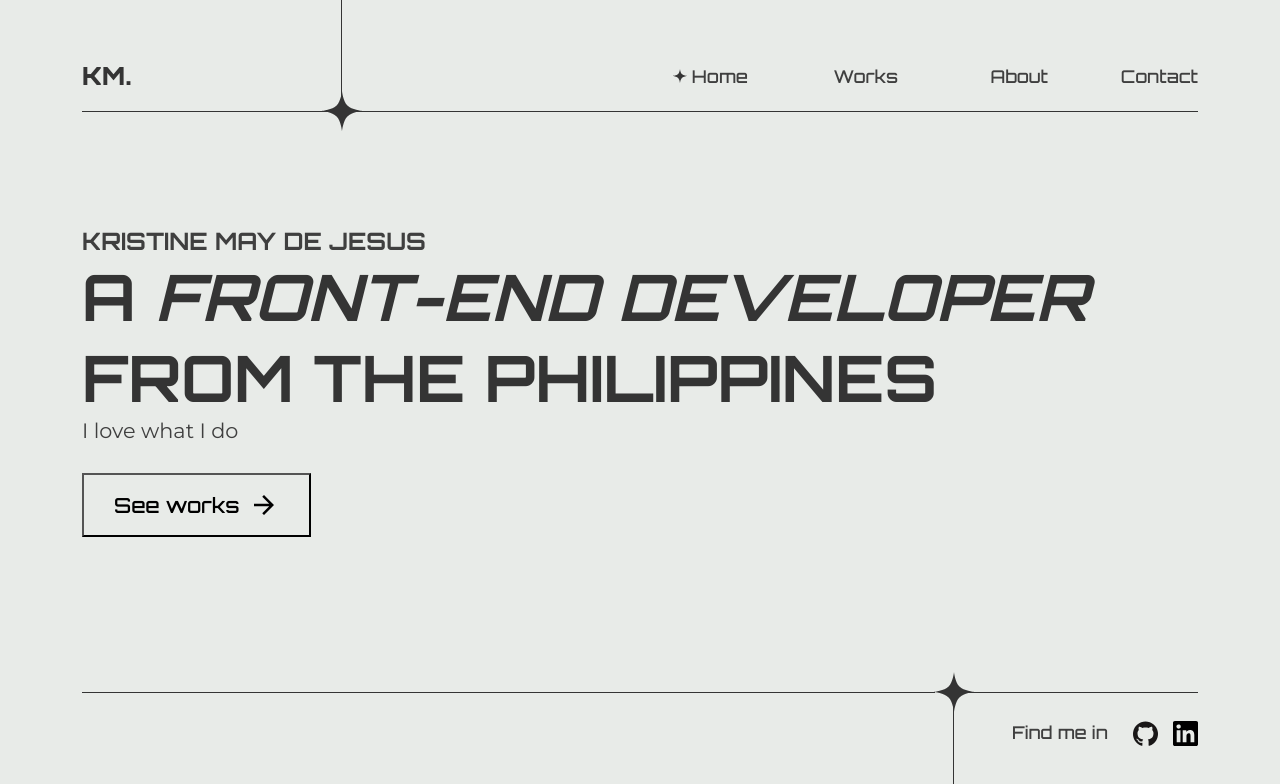
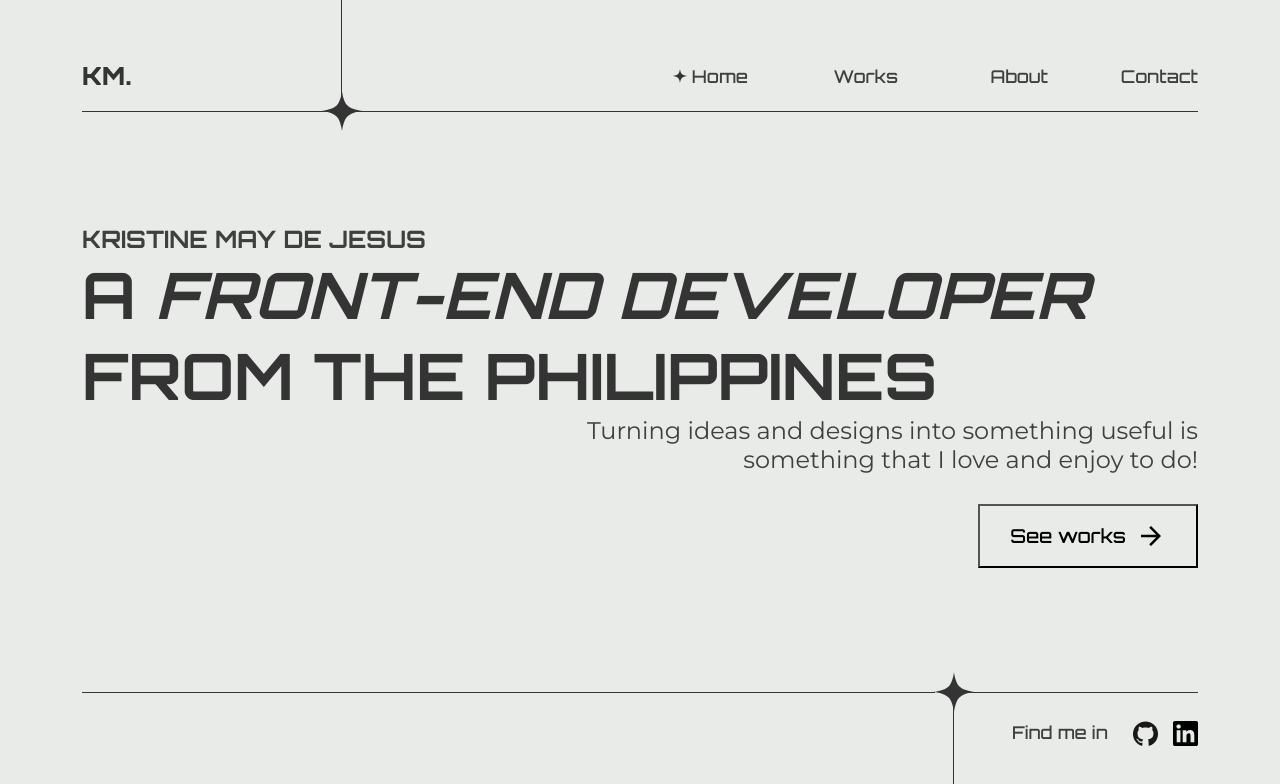
Before and after one commit to sn-tin/frontendkristine, a React (Create React App) app: page / in a window 1280 px wide. Shown: the top 784 px of the page. Built offline with nearby package versions, Linux system fonts and the light colour scheme.

Commit message:
Change paragrapgh text and styles

```diff
--- a/src/components/Home/Home.js
+++ b/src/components/Home/Home.js
@@ -11,7 +11,7 @@ const Home = () => {
                 <span>Kristine May de Jesus</span>
                 <h1 className='hero-tile'>A <em>front-end developer</em> from the Philippines</h1>
                 <div className='hero-text'>
-                    <p>I love what I do</p>
+                    <p>Turning ideas and designs into something useful is something that I love and enjoy to do!</p>
                     <HomeButton onClick={() => navigate('/works')}>
                         See works
                         <ArrowForwardIcon sx={{width: "30px", height: "30px", marginLeft: "10px"}} />
--- a/src/components/Home/Home.style.js
+++ b/src/components/Home/Home.style.js
@@ -18,27 +18,29 @@ const Content = styled.div`
         font-size: clamp(2.5rem,5vw,8rem);
     }
     p {
-        width: 100%;
+        width: 80%;
         max-width: 800px;
-        font-size: clamp(1.3rem, 2.5vw, 1.3rem);
+        font-size: clamp(1rem, 2.5vw, 1.5rem);
         font-weight: ${theme.fontWeights.medium};
-        /* margin: 0 auto; */
+        text-align: right;
+        margin-left: auto;
     }
-    /* @media screen and (${devices.laptop}) {
+    @media screen and (${devices.laptop}) {
         p {
-            margin: 0 auto;
+            width: 65%;
+
         }
-    } */
+    }
 `
 
 const HomeButton = styled.button`
     font-family: ${theme.heading.fontFam};
-    font-size: clamp(0.938rem, 2.5vw, 1.3rem);
+    font-size: clamp(0.8rem, 2.5vw, 1.2rem);
     display: flex;
     align-items: center;
     background-color: transparent;
     padding: 8px 15px;
-    margin: 30px 0;
+    margin: 30px 0 0 auto;
     cursor: pointer;
     @media screen and (${devices.laptop}) {
         padding: 15px 30px;
```
